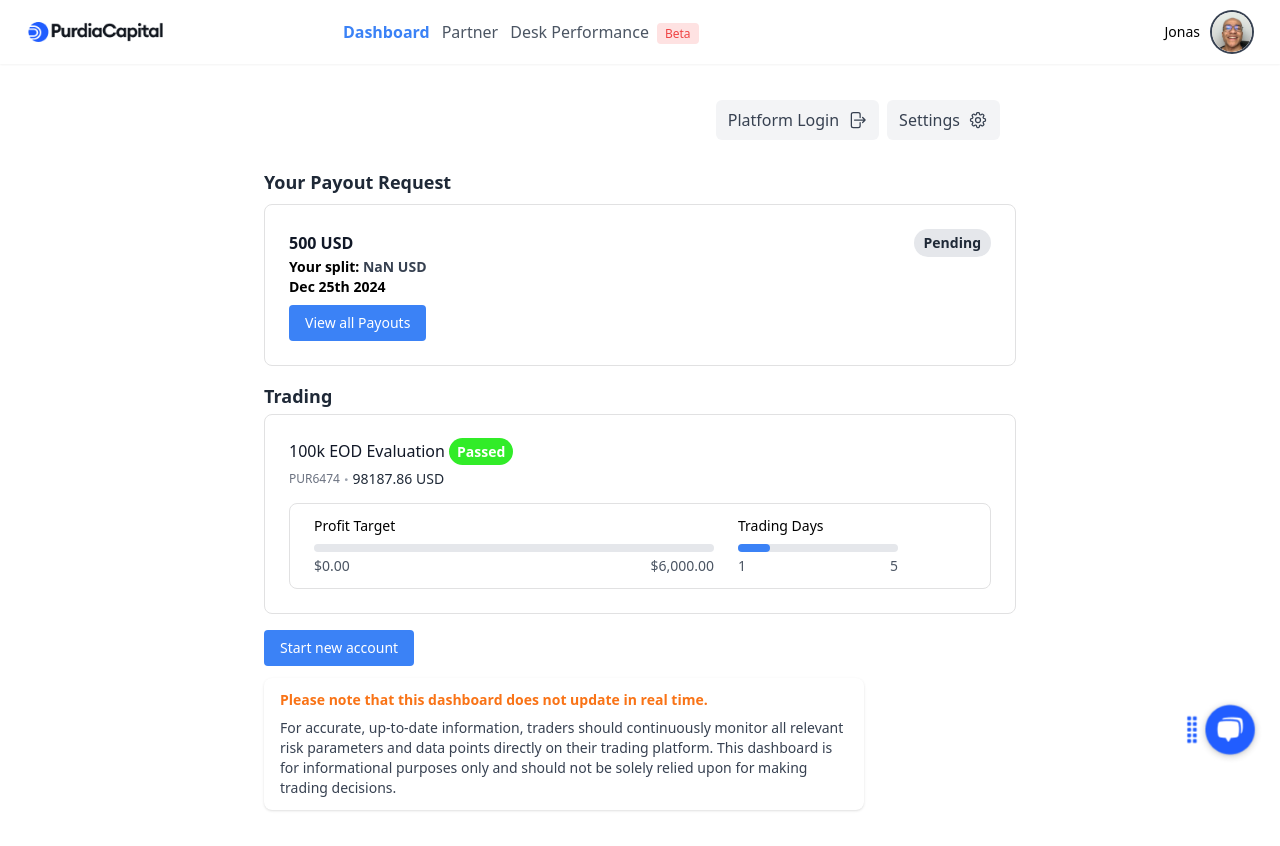
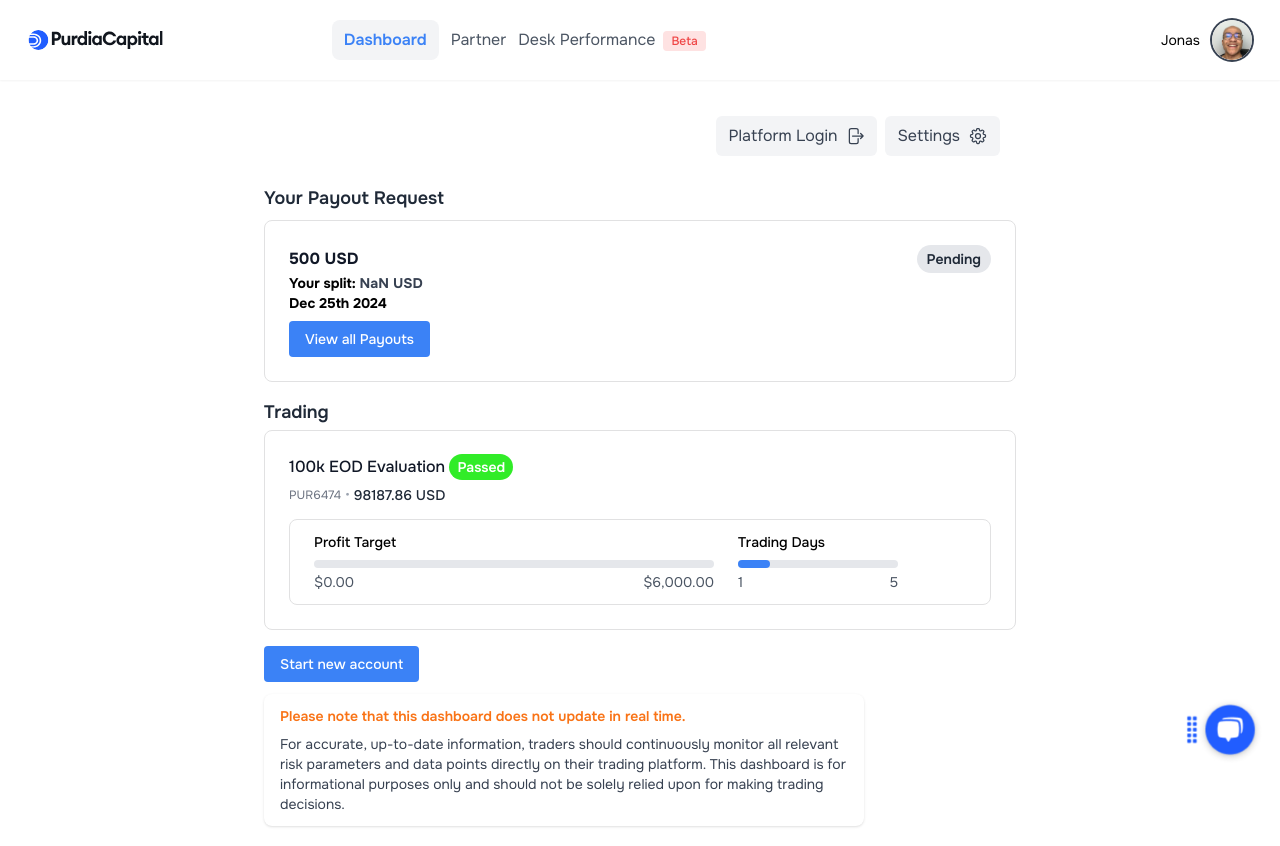
Before and after one commit to holvicks/purdia-capital, a Vue app: page / in a window 1280 px wide. Built offline with nearby package versions, Linux system fonts and the light colour scheme.

Commit message:
dashboard

```diff
--- a/index.html
+++ b/index.html
@@ -4,6 +4,9 @@
     <meta charset="UTF-8" />
     <link rel="icon" type="" href="/src/assets/icon.png" class="w-auto" />
     <meta name="viewport" content="width=device-width, initial-scale=1.0" />
+    <link rel="preconnect" href="https://fonts.googleapis.com">
+<link rel="preconnect" href="https://fonts.gstatic.com" crossorigin>
+<link href="https://fonts.googleapis.com/css2?family=Onest:wght@100..900&display=swap" rel="stylesheet">
     <title>Purdia Capital</title>
   </head>
   <body>
--- a/src/components/Navbar.vue
+++ b/src/components/Navbar.vue
@@ -11,21 +11,22 @@
     </button>
 
     <!-- Logo and Menu -->
-    <div class="flex items-center gap-2">
+    <div class="flex items-center justify-center gap-2">
       <img
-        src="/src/assets/purdiacapital.png"
+        src="/src/assets/purdiacapital.svg"
         class="w-auto h-5"
       />
     </div>
     <ul
   :class="[
-    'flex-col gap-1 mr-0 lg:mr-[250px] bg-white p-4 sm:flex-row absolute top-full left-0 sm:static sm:flex',
+    'flex-col  text-md text-black-900 gap-1 mr-0 lg:mr-[250px] justify-center items-center bg-white p-4 sm:flex-row absolute top-full left-0 sm:static sm:flex',
     mobileMenuActive ? 'flex shadow-md w-full h-[200px] pl-[30px]' : 'hidden',
     'sm:shadow-none'
   ]"
   class="sm:flex gap-3"
 >
-  <p class="block text-blue-500 font-semibold lg:inline">Dashboard</p>
+<p class="block text-blue-500 font-semibold lg:inline bg-gray-100 px-3 py-2 rounded-lg">Dashboard</p>
+
   <a href="#" class="block text-gray-600 hover:text-gray-800 lg:inline">Partner</a>
   <div class="flex items-center space-x-2 block lg:inline">
     <a href="#" class="text-gray-600 hover:text-gray-800">Desk Performance</a>
--- a/src/style.css
+++ b/src/style.css
@@ -1,3 +1,7 @@
 @tailwind base;
 @tailwind components;
 @tailwind utilities;
+
+body {
+    font-family: 'Montserrat', 'Onest', sans-serif;
+  }
```
Also changed, not shown: src/assets/purdiacapital.svg (added).
